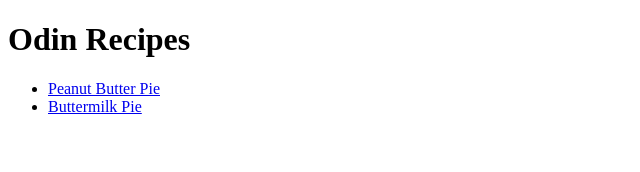
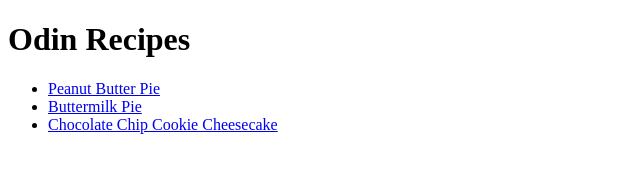
Before and after one commit to brockcaleba/odin-recipes, a plain HTML site: page index.html in a window 1280 px wide. Shown: the whole page, without its empty margins (0-640 px from the left). Drawn offline with Linux system fonts and the light colour scheme.

Commit message:
Update links to pages

```diff
--- a/index.html
+++ b/index.html
@@ -1,11 +1,13 @@
 <!DOCTYPE html>
 <html lang="en">
+
     <head>
         <meta charset="UTF-8">
         <title>Odin Recipes</title>
     </head>
 
     <body>
+
         <h1>Odin Recipes</h1>
 
         <ul>
@@ -16,6 +18,10 @@
             <li>
                 <a href="recipes/buttermilk-pie.html">Buttermilk Pie</a>
             </li>
+
+            <li>
+                <a href="recipes/cookie-cheesecake.html">Chocolate Chip Cookie Cheesecake</a>
+            </li>
         </ul>
 
     </body>
```
